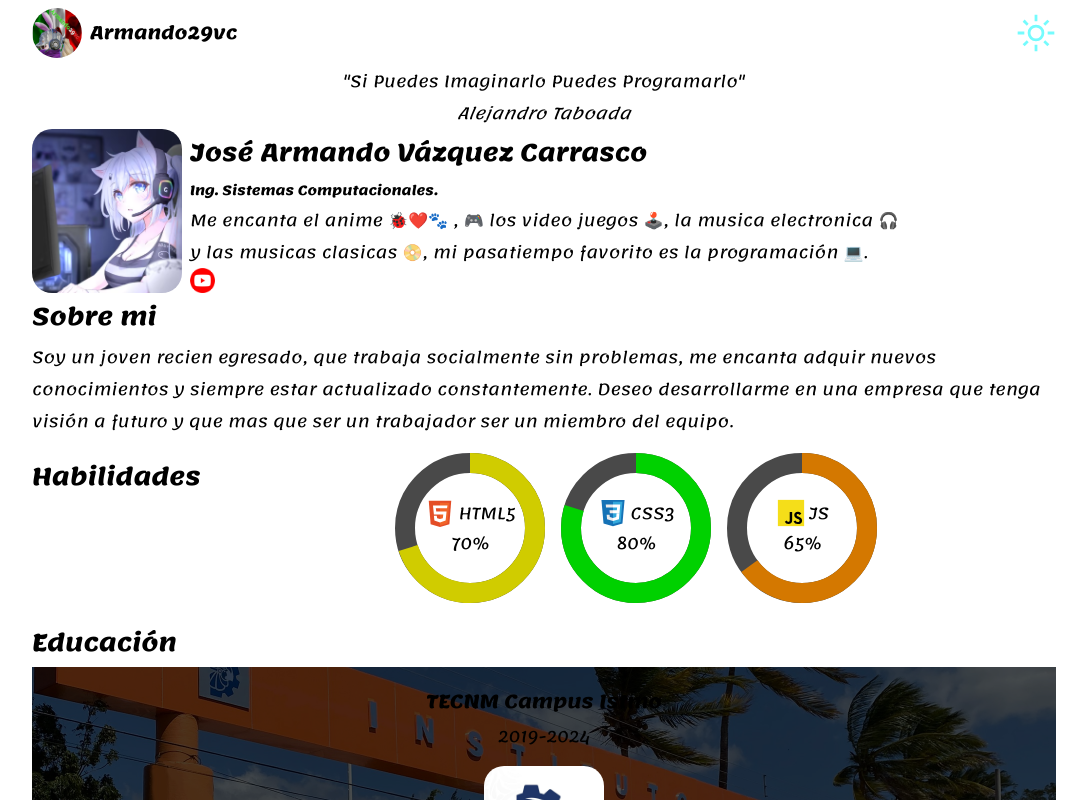
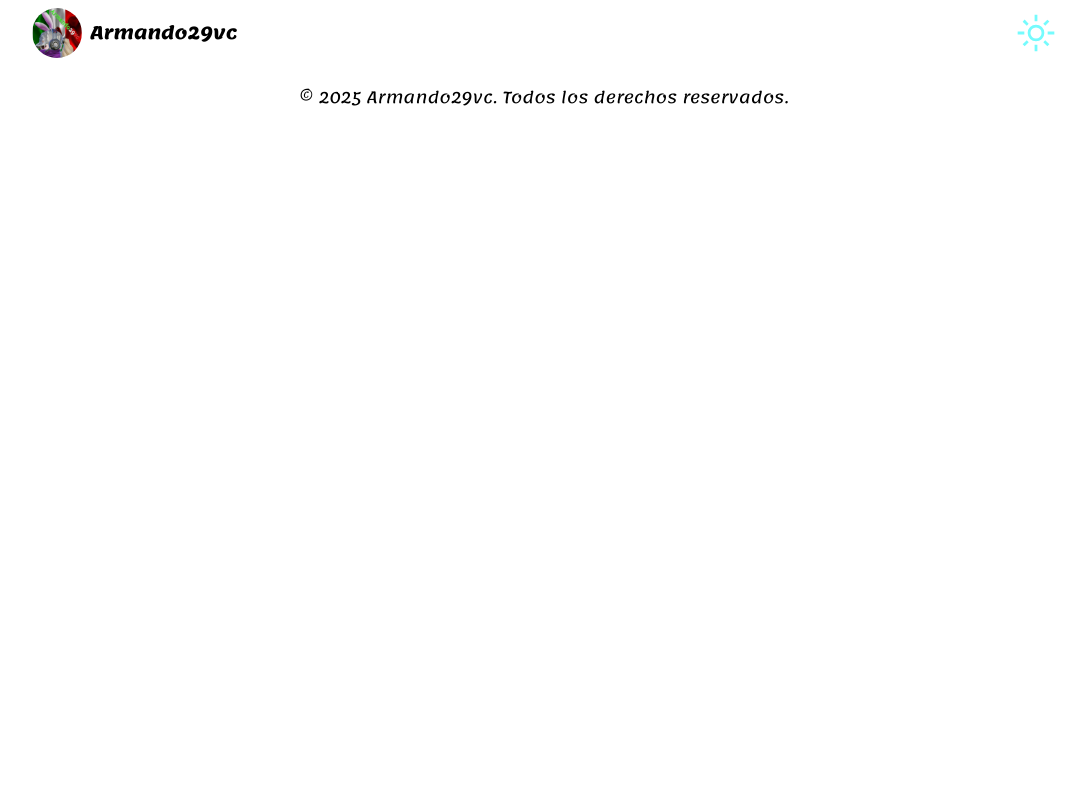
Before and after one commit to Armando29vc/portafolio, a React (Vite) app: page / in a window 1280 px wide. Shown: the top 800 px of the page, without its empty margins (96-1183 px from the left). Built offline with nearby package versions, Linux system fonts and the light colour scheme.

Commit message:
actualizacion

```diff
--- a/src/App.jsx
+++ b/src/App.jsx
@@ -18,7 +18,7 @@ function App() {
         <main className="principal">
           <Routes>
             {/* Página principal */}
-            <Route path="/" element={<Index />} />
+            <Route path="/portafoliox" element={<Index />} />
             {/*  <Route path="/cursos" element={<Cursos />} /> */}
           </Routes>
         </main>
```
